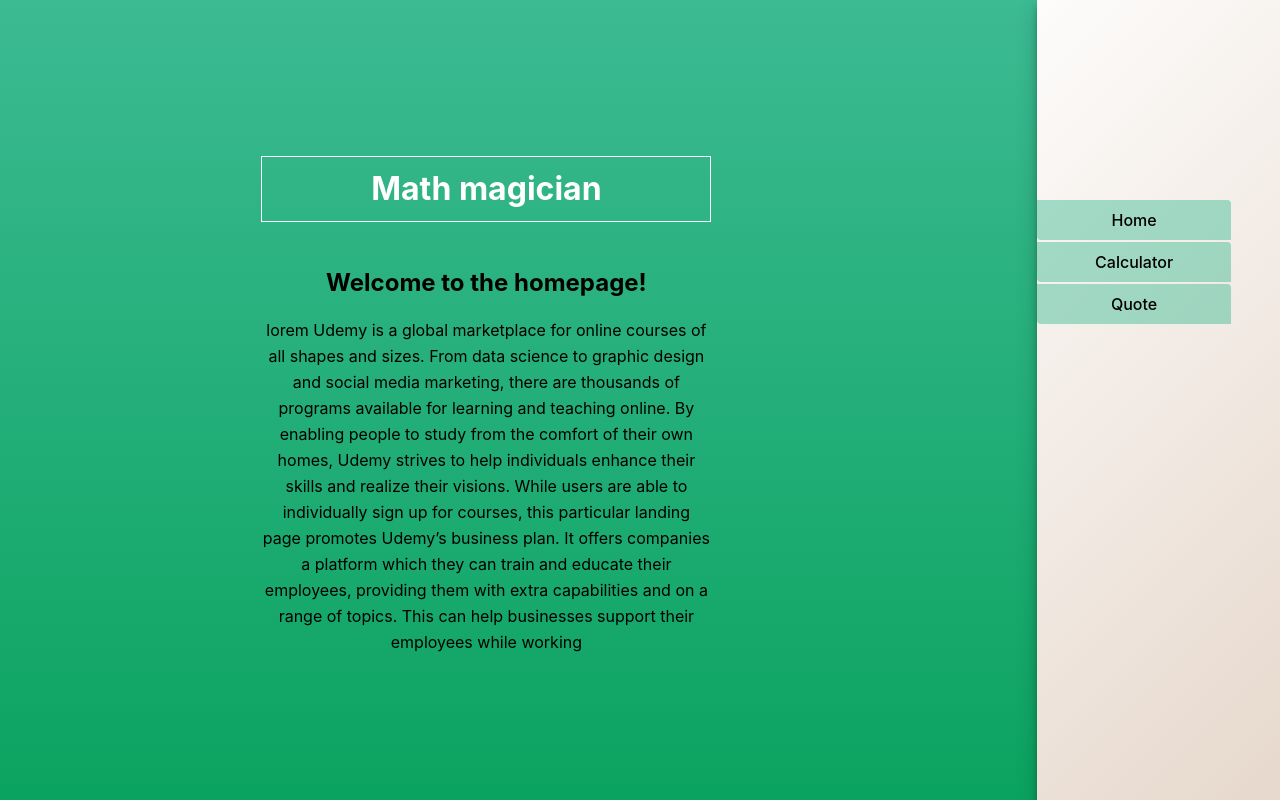
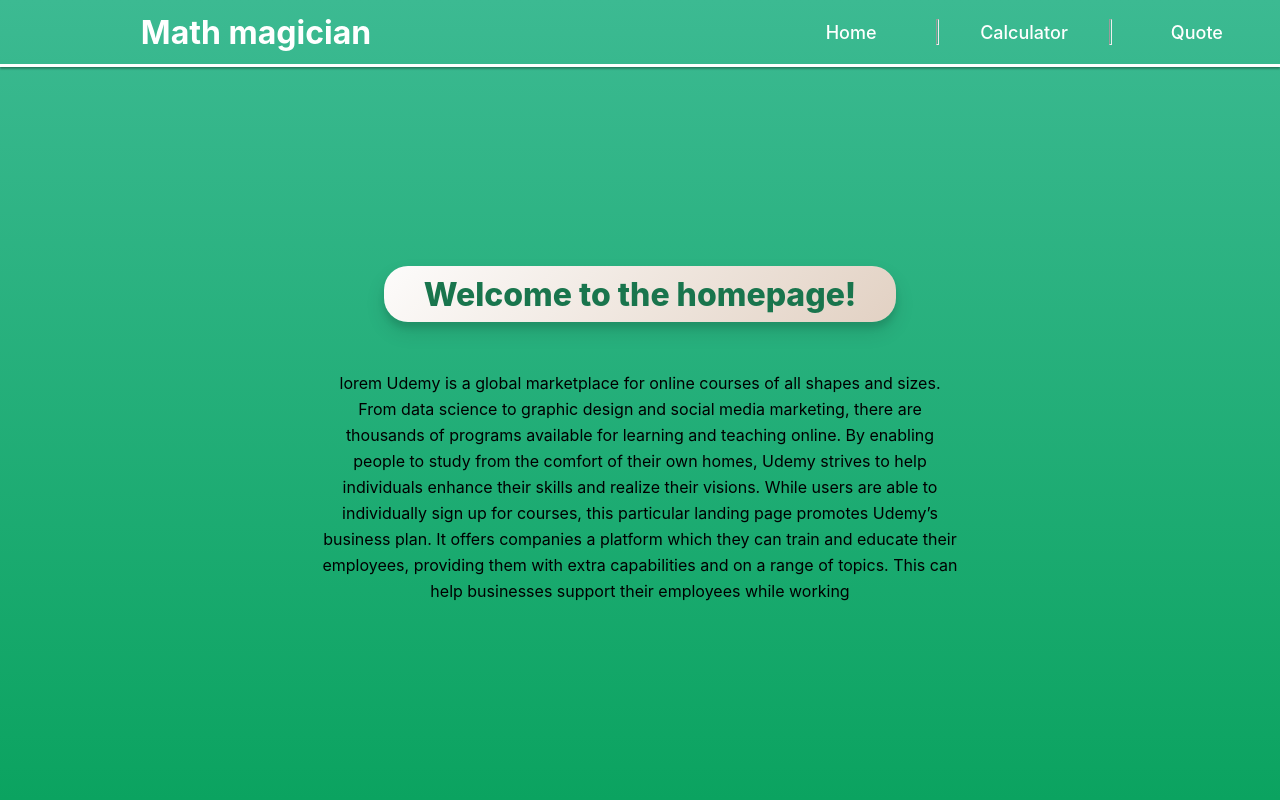
Before and after one commit to TuyishimireEric/math_magician, a React (Create React App) app: page / in a window 1280 px wide. Shown: the top 800 px of the page. Built offline with nearby package versions, Linux system fonts and the light colour scheme.

Commit message:
Made the required changes

```diff
--- a/src/App.css
+++ b/src/App.css
@@ -1,4 +1,8 @@
 /* stylelint-disable function-comma-space-after */
+* {
+  margin: 0;
+}
+
 body {
   width: 100%;
   height: 100vh;
@@ -8,68 +12,76 @@ body {
 
 .App {
   display: flex;
+  flex-direction: column;
+  height: auto;
+}
+
+.top {
+  width: 100vw;
+  display: flex;
+  justify-content: space-between;
+  border-bottom: 3px solid #fff;
+  box-shadow: rgba(0, 0, 0, 0.19) 0 1px 2px, rgba(0, 0, 0, 0.23) 0 2px 2px;
+}
+
+.title {
+  width: 40%;
+  height: 8vh;
+  color: #fff;
+  font-size: 2.5vw;
+  display: flex;
+  align-items: center;
+  justify-content: center;
 }
 
 .nav {
-  width: 20vw;
-  height: 100vh;
-  margin-left: 5vw;
-  order: 1;
+  width: 40%;
+  height: 8vh;
   display: flex;
-  flex-direction: column;
-  padding-top: 25vh;
+  justify-content: center;
+  align-items: center;
   gap: 2px;
-  background-image: linear-gradient(135deg, #fdfcfb 0%, #e2d1c3 100%);
-  box-shadow: rgba(0, 0, 0, 0.19) 0 10px 20px, rgba(0, 0, 0, 0.23) 0 6px 6px;
 }
 
 .nav .a {
   text-decoration: none;
   text-align: center;
-  width: 80%;
-  height: 5vh;
+  width: 50%;
+  height: 6vh;
   display: flex;
   align-items: center;
   justify-content: center;
-  background-color: #3cba9275;
   border-radius: 0 4px;
-  color: black;
+  color: #fff;
   font-weight: 500;
+  font-size: large;
   transition: all 0.2s ease-in-out;
 }
 
 .nav .a:hover {
-  background-image: linear-gradient(to top, #0ba360 0%, #3cba92 100%);
   color: #fff;
-  width: 82%;
+  border: 1px solid #fff;
 }
 
 .nav .a:focus {
-  background-image: linear-gradient(to top, #0ba360 0%, #3cba92 100%);
   color: #fff;
-  width: 82%;
+  border: 1px solid #fff;
 }
 
 .nav .a:active {
-  background-image: linear-gradient(to top, #0ba360 0%, #3cba92 100%);
   color: #fff;
-  width: 82%;
+  background: #fdfcfb52;
 }
 
-.title {
-  width: 35vw;
-  height: 8vh;
+hr {
   color: #fff;
-  font-size: 2.5vw;
-  border: 1px solid #fff;
-  display: flex;
-  align-items: center;
-  justify-content: center;
+  height: 3vh;
+  width: 1px;
 }
 
 .section {
-  width: 80vw;
-  height: 100vh;
+  width: 100vw;
+  height: 92vh;
   display: flex;
   flex-direction: column;
   justify-content: center;
@@ -80,7 +92,7 @@ body {
 .section p {
   text-align: center;
   line-height: 26px;
-  width: 35vw;
+  width: 50vw;
 }
 
 form {
@@ -135,13 +147,35 @@ input:hover {
   background-color: #3cba922d;
 }
 
+main {
+  display: flex;
+  flex-direction: column;
+  justify-content: center;
+}
+
 .welcome {
   display: flex;
   flex-direction: column;
   height: auto;
-  width: 35vw;
+  width: 50vw;
   border-radius: 25px;
   text-align: center;
   font-size: medium;
   line-height: 26px;
 }
+
+h2 {
+  color: #19754d;
+  align-self: center;
+  width: 40vw;
+  height: 7vh;
+  display: flex;
+  align-items: center;
+  justify-content: center;
+  background-image: linear-gradient(135deg, #fdfcfb 0%, #e2d1c3 100%);
+  box-shadow: rgba(0, 0, 0, 0.11) 0 10px 20px, rgba(0, 0, 0, 0.103) 0 6px 6px;
+  font-size: xx-large;
+  font-weight: 800;
+  margin-bottom: 6vh;
+  border-radius: 24px;
+}
--- a/src/App.js
+++ b/src/App.js
@@ -10,13 +10,17 @@ export default class App extends React.PureComponent {
     return (
       <>
         <div className="App">
-          <nav className="nav">
-            <Link className="a" to="/">Home</Link>
-            <Link className="a" to="/Calculator">Calculator</Link>
-            <Link className="a" to="/Quote">Quote</Link>
-          </nav>
+          <div className="top">
+            <h1 className="title">Math magician</h1>
+            <nav className="nav">
+              <Link className="a" to="/">Home</Link>
+              <hr />
+              <Link className="a" to="/Calculator">Calculator</Link>
+              <hr />
+              <Link className="a" to="/Quote">Quote</Link>
+            </nav>
+          </div>
           <section className="section">
-            <h1 className="title">Math magician</h1>
             <Routes>
               <Route path="/" element={<Home />} />
               <Route path="Calculator" element={<Calculator />} />
```
Also changed, not shown: pic.png (added), 1 other file (tests, documents, lock files or other folders).
